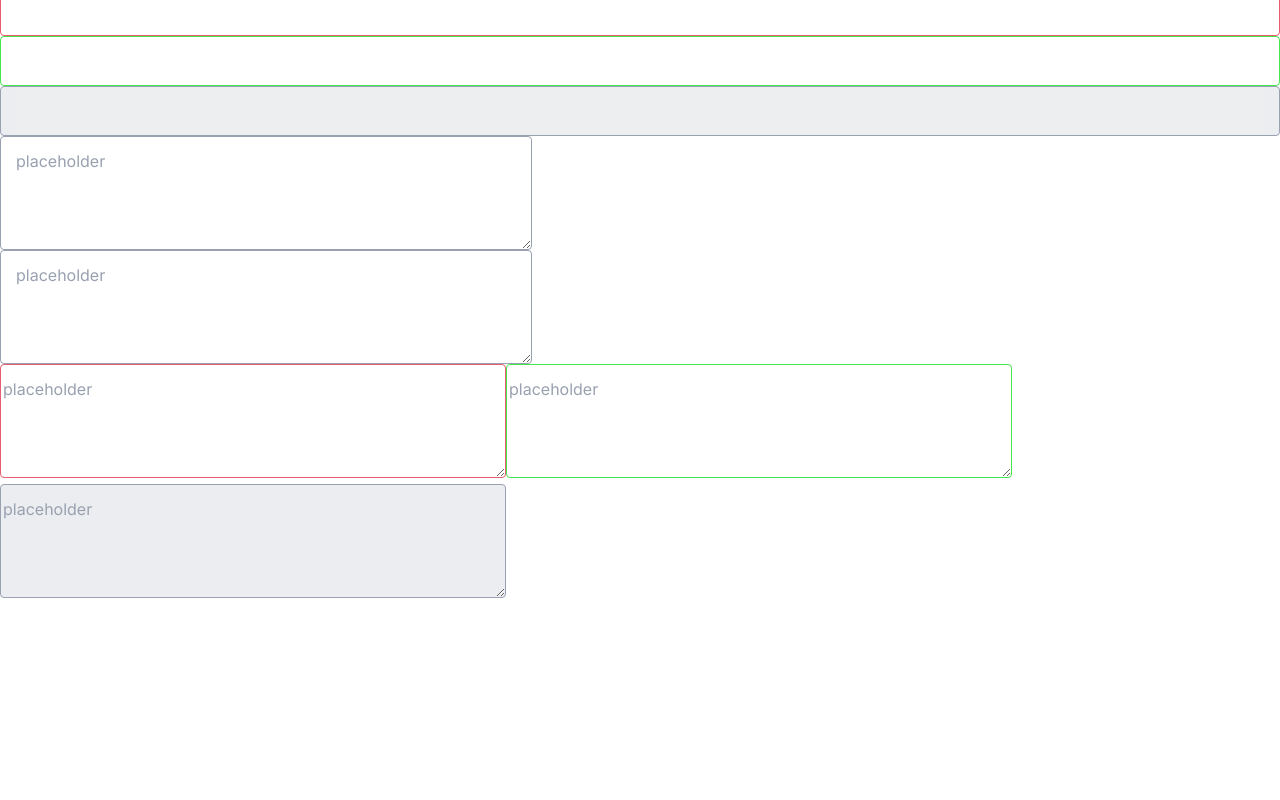
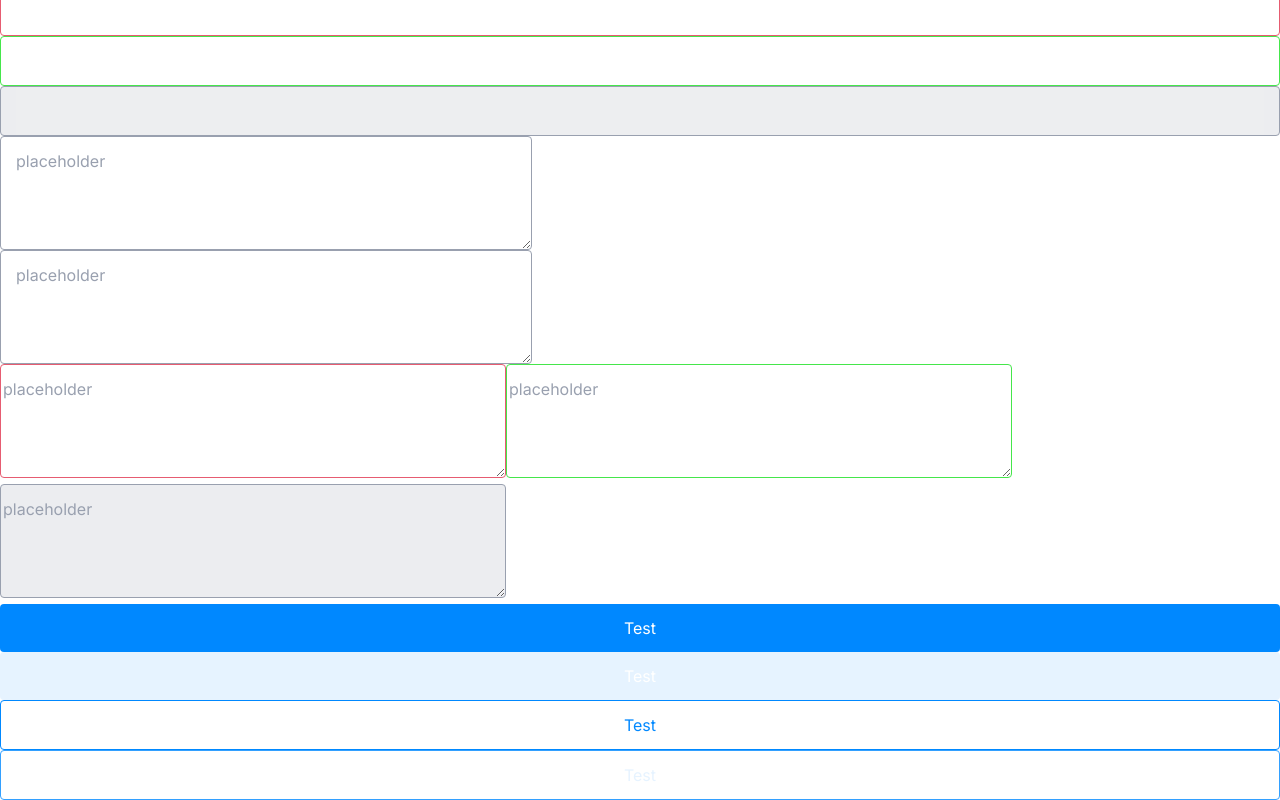
Before and after one commit to rLukoyanov/pp, a React (Create React App) app: page / in a window 1280 px wide. Shown: the part 936-1736 px from the top of the page. Before the commit the page ends 1540 px from the top, so only its background shows below. Built offline with nearby package versions, Linux system fonts and the light colour scheme.

Commit message:
feat(10): added buttonss

```diff
--- a/src/App.tsx
+++ b/src/App.tsx
@@ -4,6 +4,7 @@ import Input from "./components/common/Input/Input";
 import styles from "./App.module.scss";
 import TextArea from "./components/common/TextArea/TextArea";
 import { Link } from "react-router-dom";
+import Button from "./components/common/Button/Button";
 
 function App() {
   return (
@@ -35,6 +36,10 @@ function App() {
       <TextArea status="error" />
       <TextArea status="success" />
       <TextArea disabled />
+      <Button>Test</Button>
+      <Button disabled>Test</Button>
+      <Button type="outline" >Test</Button>
+      <Button type="outline" disabled>Test</Button>
     </div>
   );
 }
--- /dev/null
+++ b/src/components/common/Button/Button.module.scss
@@ -0,0 +1,59 @@
+@import "../../../App.module.scss";
+
+.button {
+  background: $primary-50;
+  border-radius: 4px;
+  font-family: "Inter";
+  font-style: normal;
+  font-weight: 400;
+  font-size: 16px;
+  line-height: 24px;
+  padding: 12px 24px;
+  text-align: center;
+  color: #fff;
+  border: none;
+  transition: 0.5s;
+  width: 100%;
+
+  &:hover {
+    background: $primary-60;
+    cursor: pointer;
+    transition: 0.5s;
+  }
+
+  &:active {
+    background: $primary-70;
+    transition: 0.5s;
+  }
+
+  &:disabled {
+    background: $primary-5;
+  }
+}
+
+.outline {
+  color: $primary-50;
+  background: transparent;
+  border: 1px solid $primary-50;
+
+  &:hover {
+    border: 1px solid $primary-40;
+    color: $primary-40;
+    background: transparent;
+    cursor: pointer;
+    transition: 0.5s;
+  }
+
+  &:active {
+    border: 1px solid $primary-70;
+    color: $primary-70;
+    background: transparent;
+    transition: 0.5s;
+  }
+
+  &:disabled {
+    border: 1px solid $primary-40;
+    color: $primary-5;
+    background: transparent;
+  }
+}
--- /dev/null
+++ b/src/components/common/Button/Button.tsx
@@ -0,0 +1,19 @@
+import React from "react";
+import styles from "./Button.module.scss";
+
+export default function Button({
+  children = "",
+  className = "",
+  disabled = false,
+  type = "",
+}) {
+  let buttonStyles = styles.button;
+  if (type === "outline") {
+    buttonStyles = buttonStyles + ' ' + styles.outline;
+  }
+  return (
+    <button className={`${buttonStyles} ${className}`} disabled={disabled}>
+      {children}
+    </button>
+  );
+}
--- a/src/routes/LoginPage.tsx
+++ b/src/routes/LoginPage.tsx
@@ -1,5 +1,6 @@
 import React from "react";
 import { Link } from "react-router-dom";
+import Button from "../components/common/Button/Button";
 import Input from "../components/common/Input/Input";
 
 export default function LoginPage() {
@@ -8,6 +9,7 @@ export default function LoginPage() {
       <Link to="/">Home</Link>
       <Input label="Электронная почта" placeholder="Введите e-mail" />
       <Input label="Пароль" placeholder="Пароль" />
+      <Button>Button</Button>
     </div>
   );
 }
```
